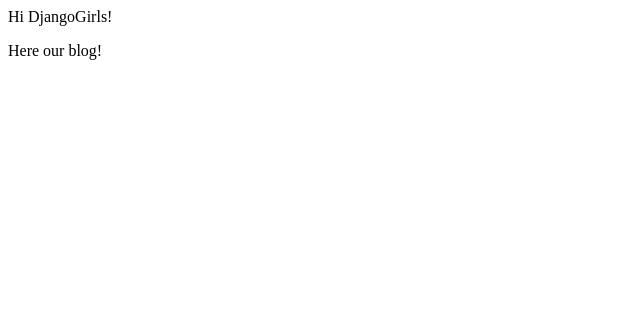
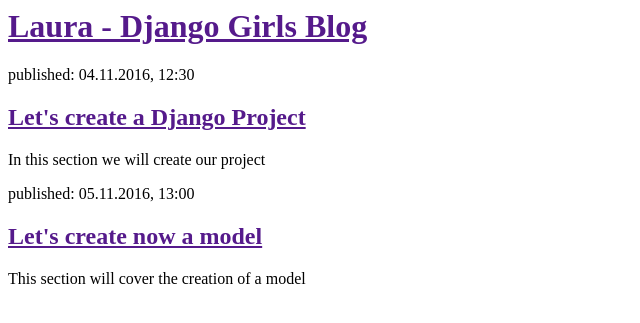
Before and after one commit to laurauzcategui/pycon2016, a Django app: page / in a window 1280 px wide. Shown: the top 323 px of the page, without its empty margins (0-640 px from the left). Run offline with Django 3.2, Linux system fonts and the light colour scheme.

Commit message:
Static html

```diff
--- a/laura_blog/templates/blog/post_list.html
+++ b/laura_blog/templates/blog/post_list.html
@@ -1,4 +1,22 @@
 <html>
-  <p> Hi DjangoGirls! </p>
-  <p> Here our blog! </p>
+    <head>
+        <title>Laura - Django Girls blog</title>
+    </head>
+    <body>
+        <div>
+            <h1><a href="">Laura - Django Girls Blog</a></h1>
+        </div>
+
+        <div>
+            <p>published: 04.11.2016, 12:30</p>
+            <h2><a href="">Let's create a Django Project</a></h2>
+            <p>In this section we will create our project</p>
+        </div>
+
+        <div>
+            <p>published: 05.11.2016, 13:00</p>
+            <h2><a href="">Let's create now a model</a></h2>
+            <p>This section will cover the creation of a model</p>
+        </div>
+    </body>
 </html>
```
